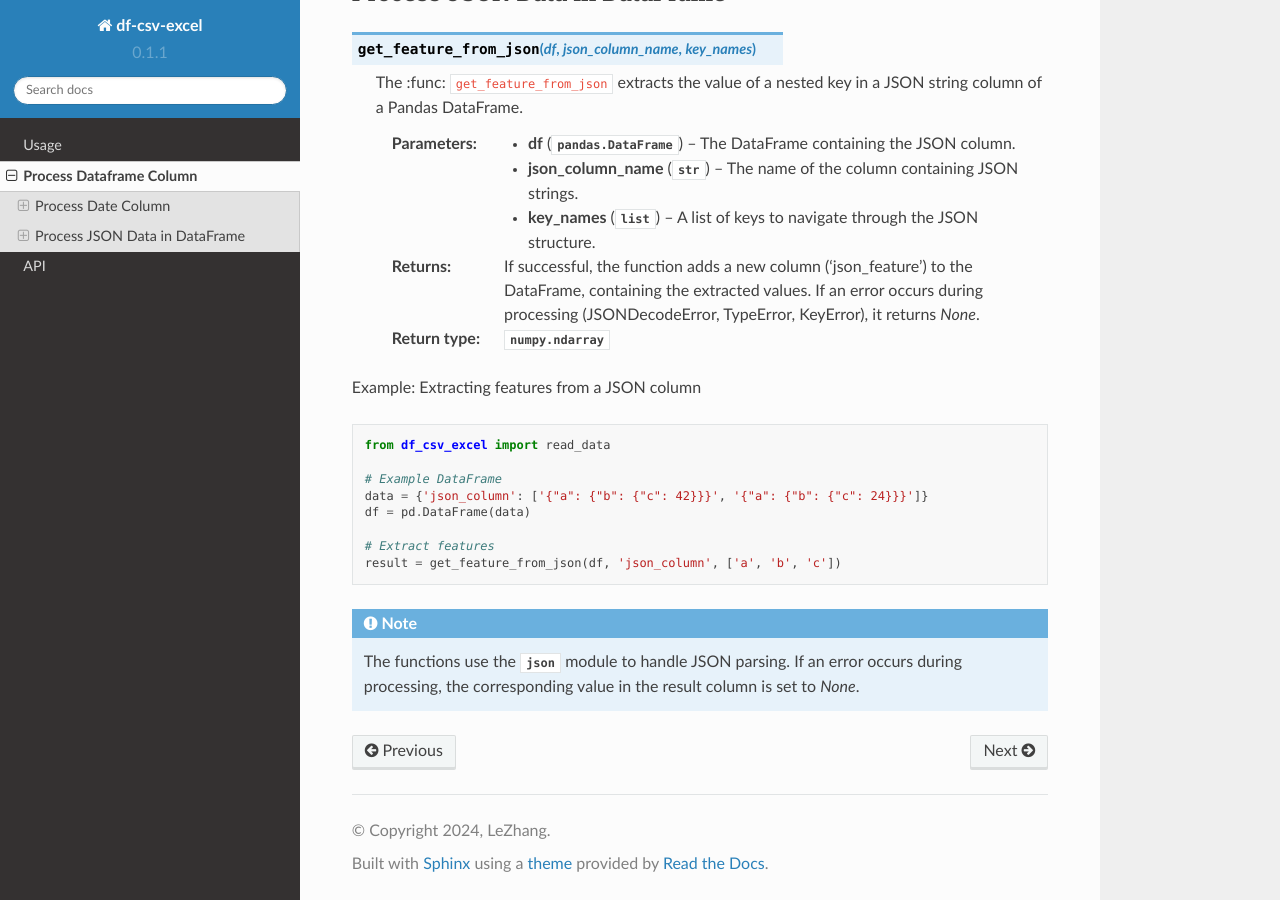
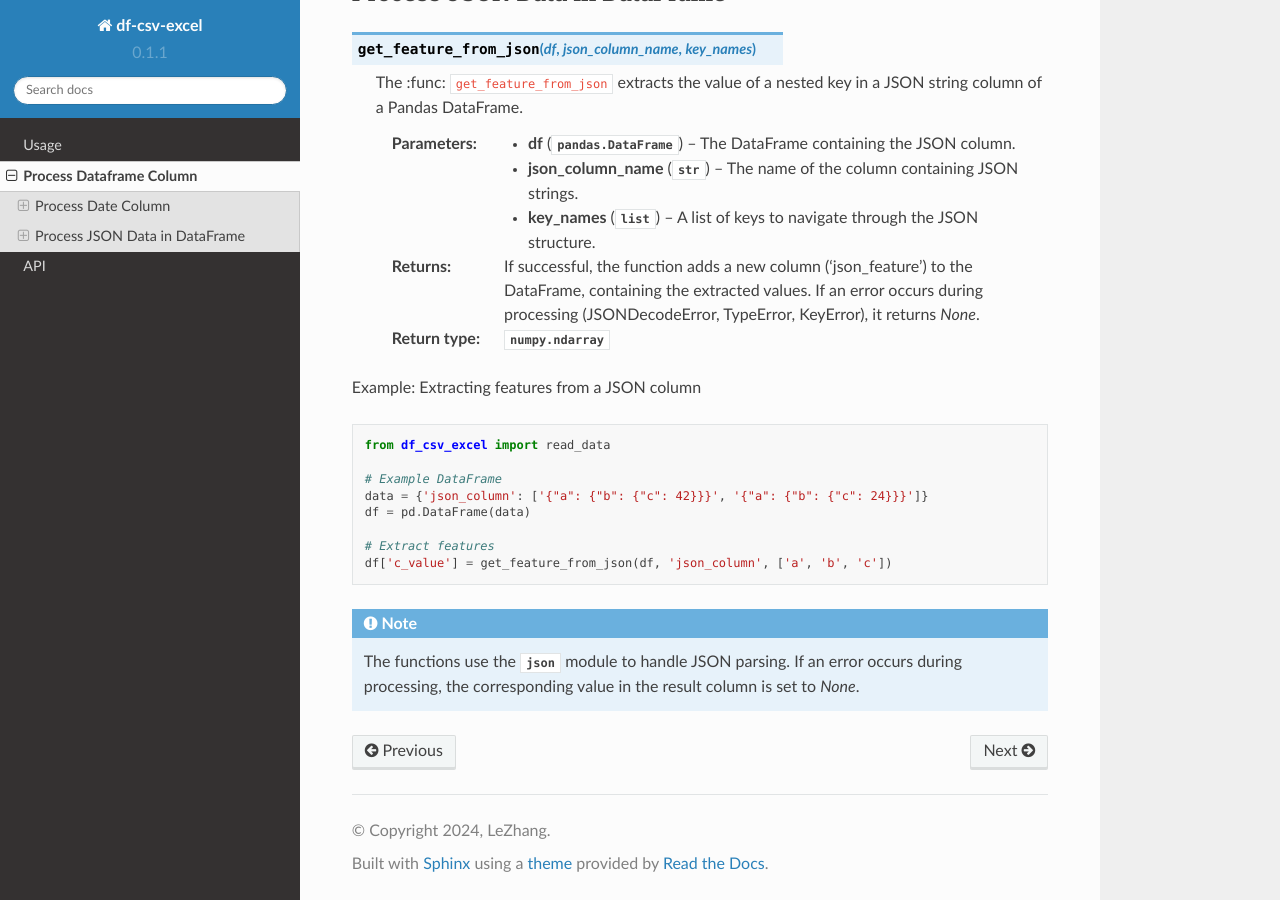
Before and after one commit to cheerzhang/read_doc_1, a Sphinx documentation site: the page built from docs/source/process_dataframe_column.rst, in a window 1280 px wide and 900 px high, scrolled down 868 px. Built offline with Sphinx 7.4.7 and the Read the Docs theme 2.0.0, drawn with Linux system fonts in a browser that asks for light colours.

Commit message:
Update process_dataframe_column.rst

```diff
--- a/docs/source/process_dataframe_column.rst
+++ b/docs/source/process_dataframe_column.rst
@@ -73,7 +73,8 @@ Example: Extracting features from a JSON column
    df = pd.DataFrame(data)
 
    # Extract features
-   result = get_feature_from_json(df, 'json_column', ['a', 'b', 'c'])
+   df['c_value'] = get_feature_from_json(df, 'json_column', ['a', 'b', 'c'])
+
 
 
 .. note::
```
